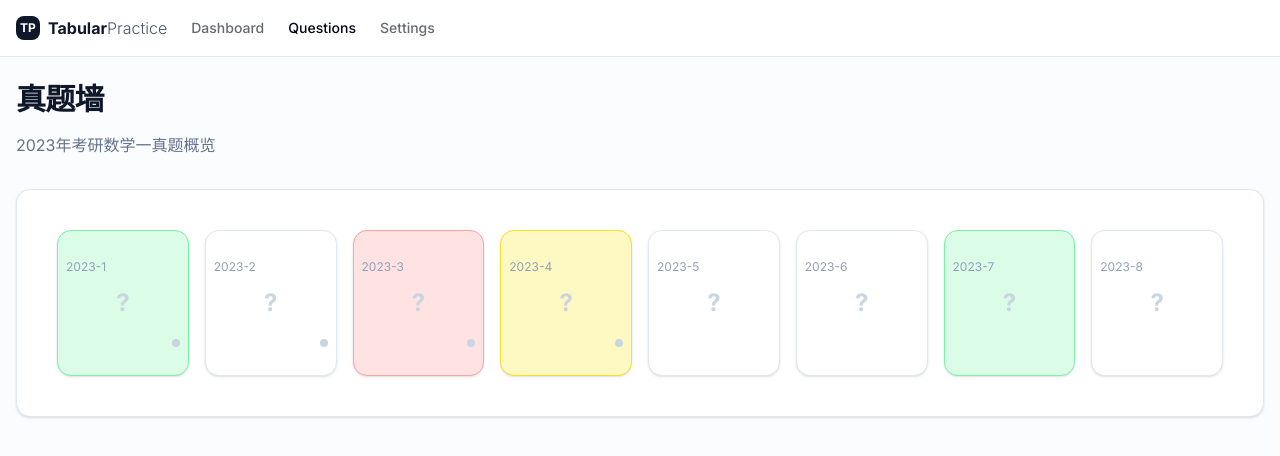
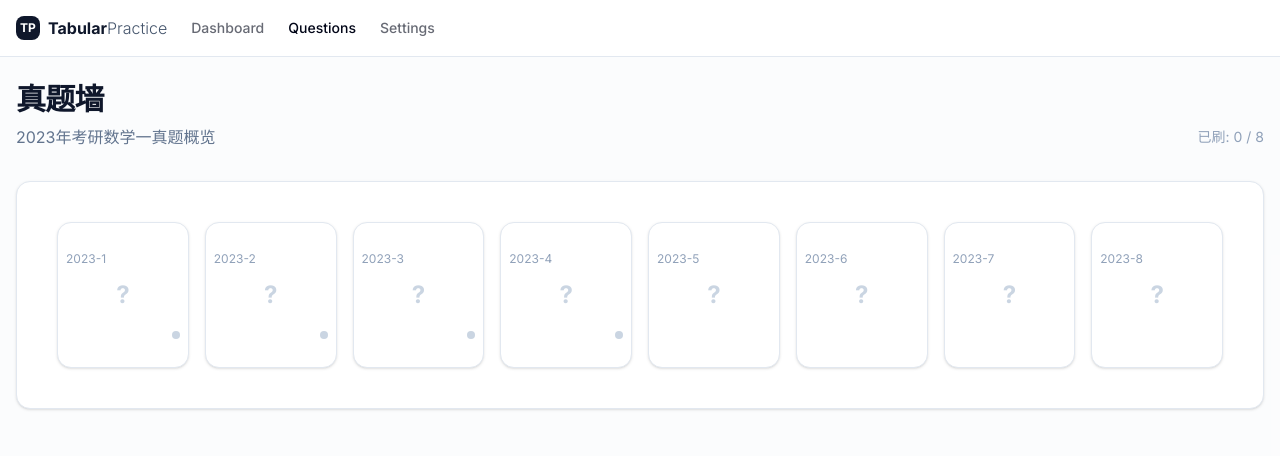
Before and after one commit to Tinnci/tabularpractice, a Next.js app: page / in a window 1280 px wide. Shown: the top 456 px of the page. Built offline with nearby package versions, Linux system fonts and the light colour scheme.

Commit message:
feat: Add Zustand for state management and integrate progress tracking in the app

```diff
--- a/package.json
+++ b/package.json
@@ -21,7 +21,8 @@
     "next": "16.0.3",
     "react": "19.2.0",
     "react-dom": "19.2.0",
-    "tailwind-merge": "^3.4.0"
+    "tailwind-merge": "^3.4.0",
+    "zustand": "^5.0.8"
   },
   "devDependencies": {
     "@tailwindcss/postcss": "^4",
--- a/src/app/page.tsx
+++ b/src/app/page.tsx
@@ -1,52 +1,69 @@
 "use client"
 
 import { ExamWall } from "@/components/business/ExamWall";
+import questionsData from "@/data/questions.json"; // 原始静态数据
+import { Question, Status } from "@/lib/types";
+import { useState, useEffect } from "react";
+import { useProgressStore } from "@/lib/store";
 import { QuestionModal } from "@/components/business/QuestionModal";
-import questionsData from "@/data/questions.json";
-import { Question } from "@/lib/types";
-import { useState } from "react";
 
 export default function Home() {
-  const [questions, setQuestions] = useState<Question[]>(questionsData as Question[]);
+  // 1. 从 Store 获取进度和更新方法
+  const { progress, updateStatus } = useProgressStore();
 
+  // 2. 本地状态：合并了进度的题目列表
+  const [mergedQuestions, setMergedQuestions] = useState<Question[]>([]);
   const [selectedQuestionId, setSelectedQuestionId] = useState<string | null>(null);
 
+  // 3. 合并逻辑：当原始数据或进度变化时，重新计算题目列表
+  useEffect(() => {
+    const newQuestions = (questionsData as Question[]).map(q => ({
+      ...q,
+      // 如果 Store 里有状态就用 Store 的，否则用默认的 'unanswered'
+      status: progress[q.id] || 'unanswered'
+    }));
+    setMergedQuestions(newQuestions);
+  }, [progress]);
+
+  // 处理打开模态框
   const handleQuestionClick = (id: string) => {
     setSelectedQuestionId(id);
   };
 
-  const handleCloseModal = () => {
-    setSelectedQuestionId(null);
+  // 处理状态更新（模态框内点击按钮）
+  const handleStatusUpdate = (id: string, status: Status) => {
+    updateStatus(id, status); // 更新 Store -> 触发 useEffect -> 更新 UI
+    setSelectedQuestionId(null); // 关闭模态框
   };
 
-  const handleUpdateStatus = (id: string, status: any) => {
-    setQuestions(prev => prev.map(q =>
-      q.id === id ? { ...q, status } : q
-    ));
-  };
-
-  const selectedQuestion = questions.find(q => q.id === selectedQuestionId) || null;
+  // 获取当前选中的题目对象
+  const currentQuestion = mergedQuestions.find(q => q.id === selectedQuestionId) || null;
 
   return (
-    <div className="container mx-auto py-6">
-      <div className="flex flex-col space-y-4 mb-8 px-4">
+    <div className="container mx-auto py-6 space-y-8">
+      <div className="flex flex-col space-y-2 px-4">
         <h1 className="text-3xl font-bold tracking-tight text-slate-900">真题墙</h1>
-        <p className="text-slate-500">
-          2023年考研数学一真题概览
-        </p>
+        <div className="flex items-center justify-between">
+          <p className="text-slate-500">2023年考研数学一真题概览</p>
+          {/* 这里以后可以放统计组件 */}
+          <div className="text-sm font-mono text-slate-400">
+            已刷: {Object.keys(progress).length} / {questionsData.length}
+          </div>
+        </div>
       </div>
 
       <div className="rounded-xl border bg-card text-card-foreground shadow-sm bg-white mx-4">
         <div className="p-6">
-          <ExamWall questions={questions} onQuestionClick={handleQuestionClick} />
+          <ExamWall questions={mergedQuestions} onQuestionClick={handleQuestionClick} />
         </div>
       </div>
 
+      {/* 模态框集成 */}
       <QuestionModal
-        question={selectedQuestion}
         isOpen={!!selectedQuestionId}
-        onClose={handleCloseModal}
-        onUpdateStatus={handleUpdateStatus}
+        onClose={() => setSelectedQuestionId(null)}
+        question={currentQuestion}
+        onUpdateStatus={handleStatusUpdate}
       />
     </div>
   );
--- /dev/null
+++ b/src/lib/store.ts
@@ -0,0 +1,41 @@
+import { create } from 'zustand'
+import { persist, createJSONStorage } from 'zustand/middleware'
+import { Status } from './types'
+
+interface ProgressState {
+    // 核心数据：记录题目ID对应的状态
+    progress: Record<string, Status>;
+
+    // 动作：更新状态
+    updateStatus: (id: string, status: Status) => void;
+
+    // 动作：获取统计数据
+    getStats: () => { mastered: number; confused: number; failed: number; total: number };
+}
+
+export const useProgressStore = create<ProgressState>()(
+    persist(
+        (set, get) => ({
+            progress: {},
+
+            updateStatus: (id, status) =>
+                set((state) => ({
+                    progress: { ...state.progress, [id]: status }
+                })),
+
+            getStats: () => {
+                const values = Object.values(get().progress);
+                return {
+                    mastered: values.filter(s => s === 'mastered').length,
+                    confused: values.filter(s => s === 'confused').length,
+                    failed: values.filter(s => s === 'failed').length,
+                    total: values.length
+                };
+            }
+        }),
+        {
+            name: 'tabular-progress-storage', // LocalStorage 中的 key 名称
+            storage: createJSONStorage(() => localStorage),
+        }
+    )
+)
```
Also changed, not shown: 1 other file (tests, documents, lock files or other folders).
